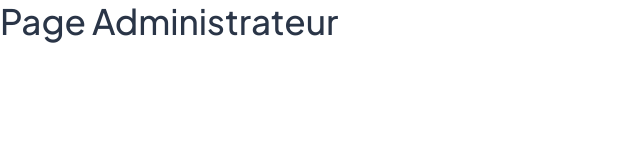
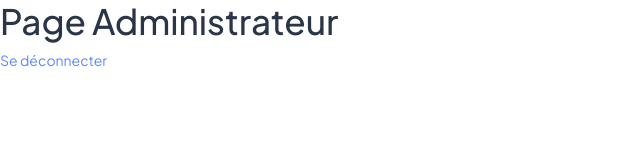
Before and after one commit to Nicolas60260/Angular-Centre-Formation, an Angular app: page /menuAdmin in a window 1280 px wide. Shown: the top 160 px of the page, without its empty margins (0-640 px from the left). Built offline with nearby package versions, Linux system fonts and the light colour scheme; sample sign-in values are in the browser's storage.

Commit message:
28/09 15:15 Harold V1

```diff
--- a/src/app/component/admin/menu-admin/menu-admin.component.html
+++ b/src/app/component/admin/menu-admin/menu-admin.component.html
@@ -40,3 +40,5 @@
     <a href="adminFormation">Menu formation</a>
     <br>
 </div>
+
+<a href="javascript:void(0);" (click)="deconnection()">Se déconnecter</a>
--- a/src/app/component/admin/menu-admin/menu-admin.component.ts
+++ b/src/app/component/admin/menu-admin/menu-admin.component.ts
@@ -1,4 +1,5 @@
 import { Component, OnInit } from '@angular/core';
+import { Router } from '@angular/router';
 import { Utilisateur } from 'src/app/models/utilisateur';
 
 @Component({
@@ -9,7 +10,7 @@ import { Utilisateur } from 'src/app/models/utilisateur';
 export class MenuAdminComponent implements OnInit{
   user !:Utilisateur;
 
-  constructor(){}
+  constructor(private route: Router){}
 
 ngOnInit(): void {
   let sessionUser = sessionStorage.getItem("user");
@@ -17,5 +18,11 @@ ngOnInit(): void {
 
 }
 
+deconnection(){
+  window.sessionStorage.clear();
+this.route.navigateByUrl("login")
+  console.log("Déconnection réussie")
+}
+
 
 }
```
